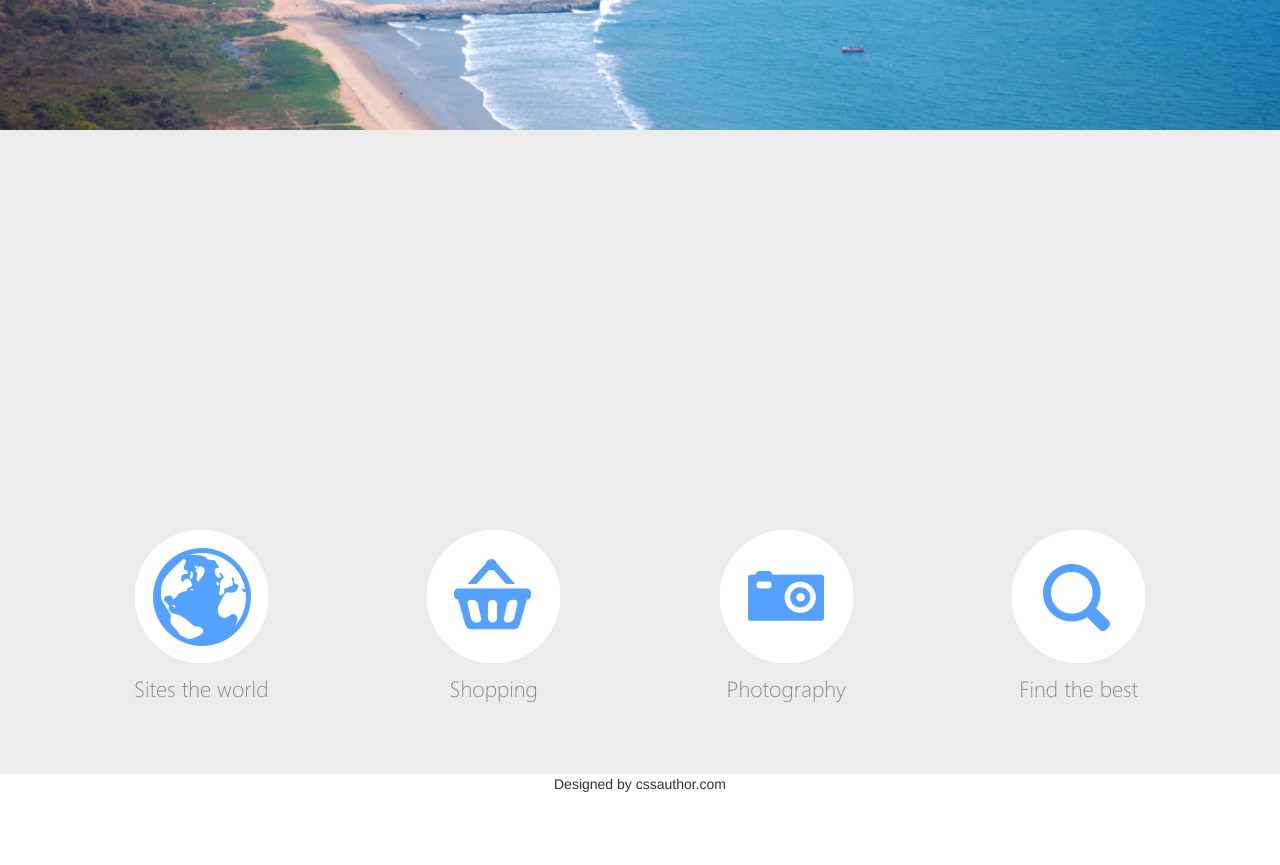
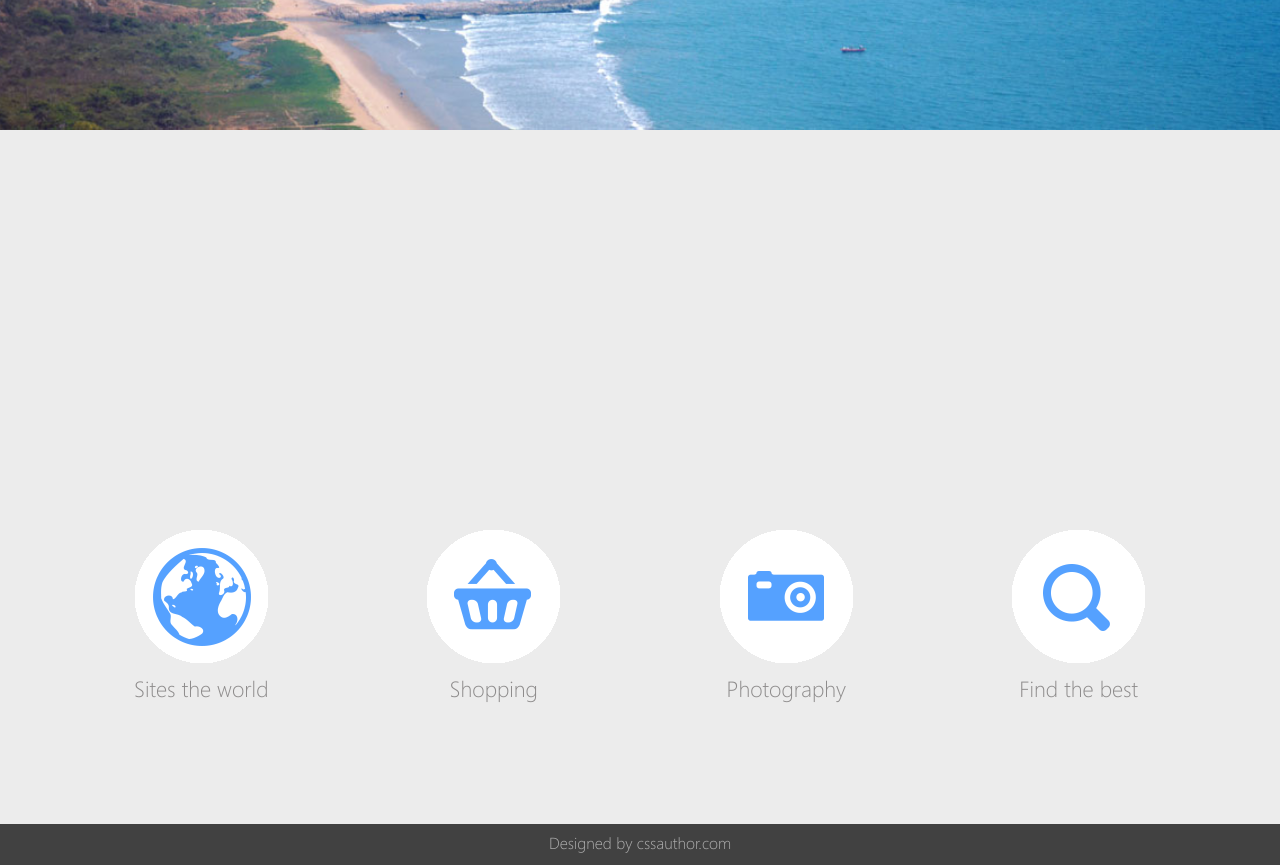
Before and after one commit to scann/indotourism, a plain HTML site: page index.html in a window 1280 px wide. Shown: the part 520-1385 px from the top of the page. Before the commit the page ends 1324 px from the top, so only its background shows below. Drawn offline with nearby package versions, Linux system fonts and the light colour scheme.

Commit message:
Footer styles added

```diff
--- a/styles/styles.css
+++ b/styles/styles.css
@@ -131,7 +131,7 @@ header h2 {
 section {
   min-height: 600px;
   padding-top: 400px;
-  padding-bottom: 70px;
+  padding-bottom: 120px;
 
 }
 section.grey {
@@ -147,3 +147,13 @@ figcaption {
   font-size: 22px;
   color: #8d8b8b;
 }
+
+footer {
+  background: #414141 repeat scroll 0 0;
+}
+footer p {
+  font-family: 'SegoeWP-Light';
+  font-size: 16px;
+  margin-top: 8px;
+  color: #b1b1b1;
+ }
```
